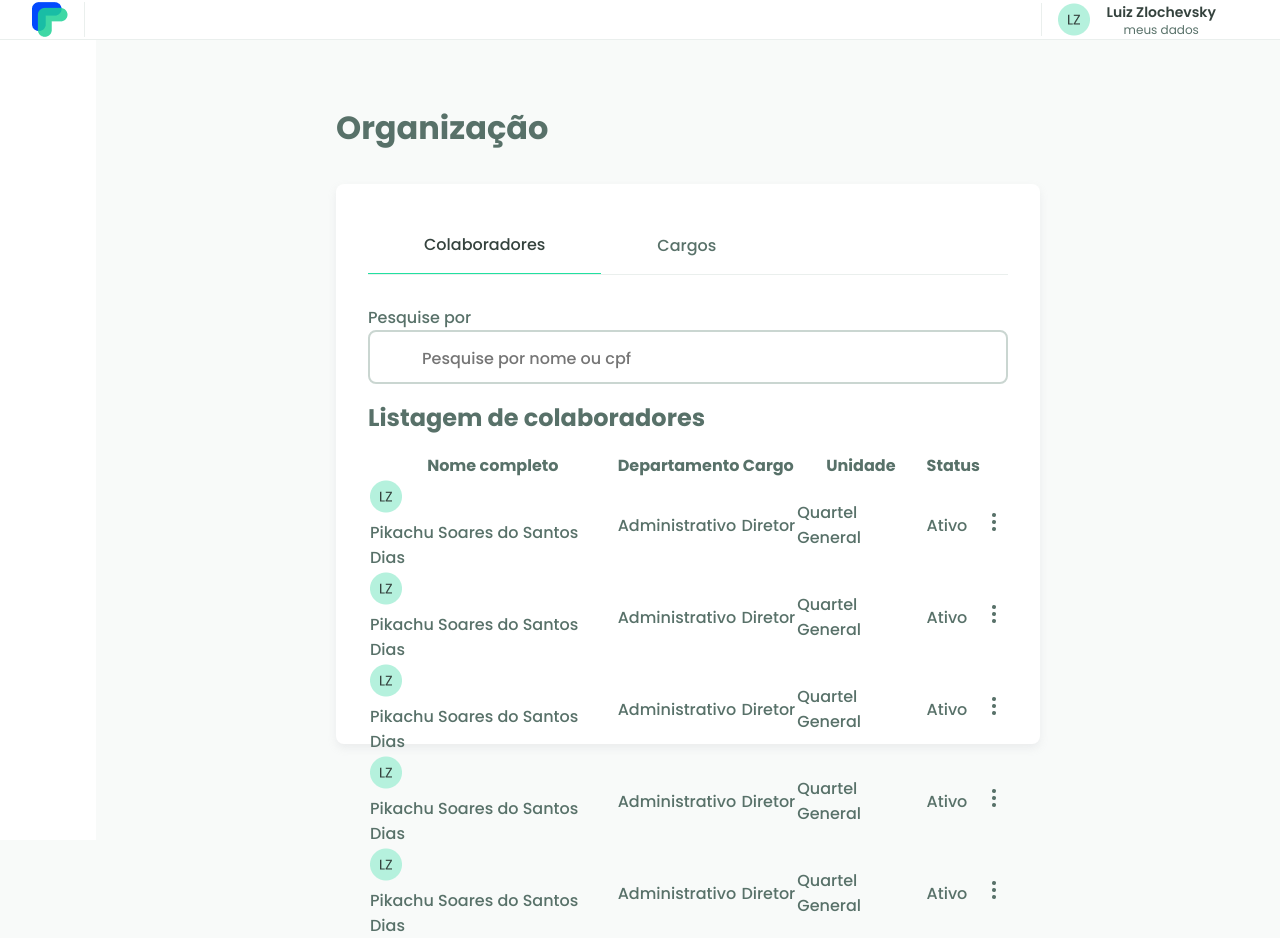
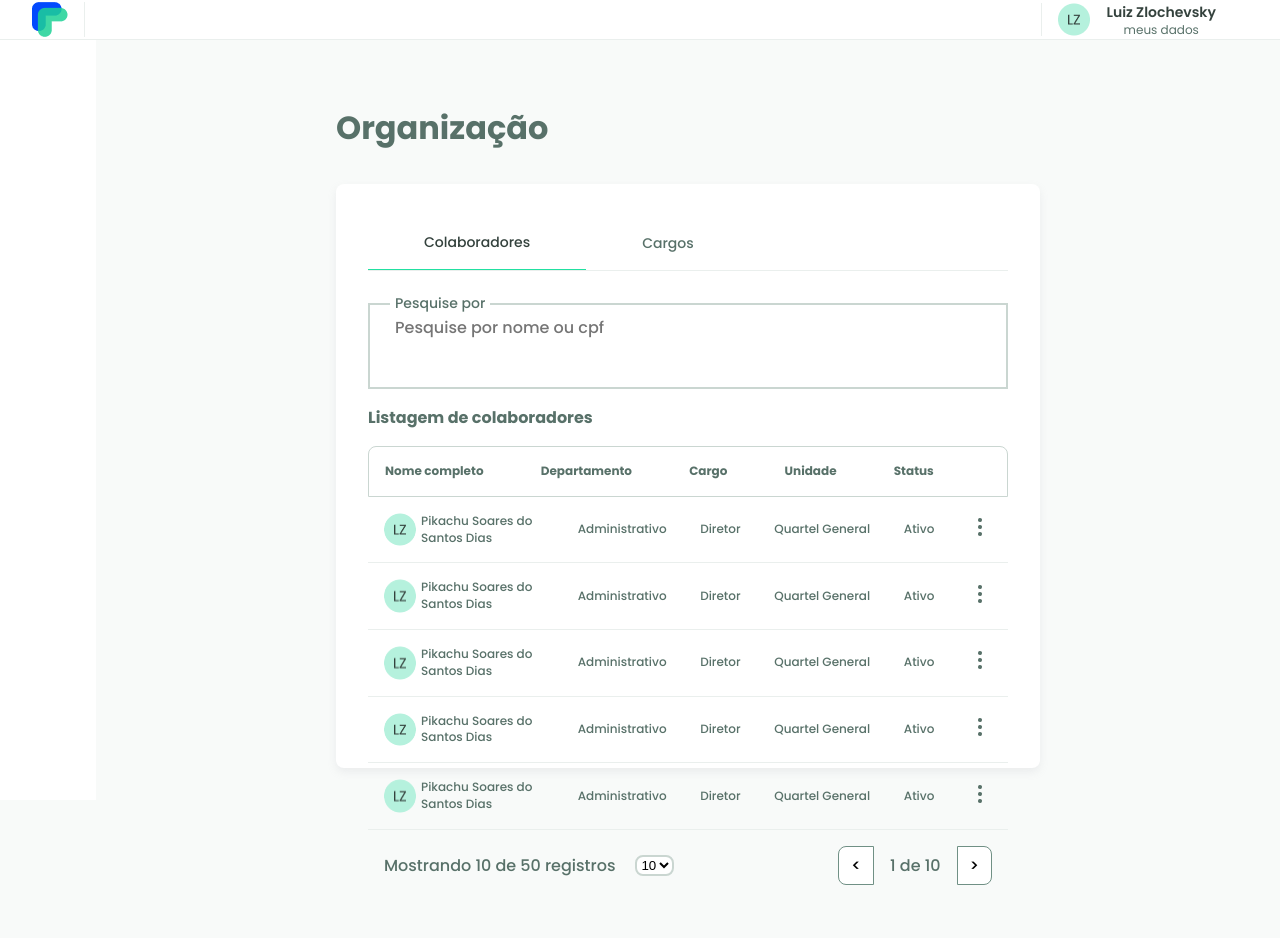
Before and after one commit to castilhosz/ppchallenge, a Next.js app: page / in a window 1280 px wide. Shown: the top 938 px of the page. After the commit the page ends 901 px from the top, so only its background shows below. Built offline with nearby package versions, Linux system fonts and the light colour scheme.

Commit message:
feat: finalizate style and fixed html syntex

```diff
--- a/src/pages/index.tsx
+++ b/src/pages/index.tsx
@@ -3,6 +3,7 @@ import Head from 'next/head'
 import styles from '../styles/pages/Home.module.css'
 
 import Header from "../components/Header";
+import Aside from '../components/Aside';
 
 const Home: NextPage = () => {
   return (
@@ -13,7 +14,7 @@ const Home: NextPage = () => {
 
       <Header />
       <main>
-        <aside></aside>
+        <Aside />
         <div>
           <div className={styles.content}>
             <h1>Organização</h1>
@@ -22,23 +23,24 @@ const Home: NextPage = () => {
                 <p id='tab-active'>Colaboradores</p>
                 <p>Cargos</p>
               </div>
-              <form>
+              <div className={styles.form}>
                 <label>Pesquise por</label>
                 <textarea placeholder='Pesquise por nome ou cpf' />
-              </form>
+              </div>
               <div>
                 <h2>Listagem de colaboradores</h2>
               </div>
-              <table>
+              <table className={styles.table}>
                 <tr>
                   <th>Nome completo</th>
                   <th>Departamento</th>
                   <th>Cargo</th>
                   <th>Unidade</th>
                   <th>Status</th>
+                  <th></th>
                 </tr>
                 <tr>
-                  <td><img src="/defaultAvatar.png" alt="" /> <p>Pikachu Soares do Santos Dias</p></td>
+                  <td className={styles.name}><img src="/defaultAvatar.png" alt="" /> <p>Pikachu Soares do Santos Dias</p></td>
                   <td>Administrativo</td>
                   <td>Diretor</td>
                   <td>Quartel General</td>
@@ -46,7 +48,7 @@ const Home: NextPage = () => {
                   <td><a href=""><img src="/more-vertical.png" alt="" /></a></td>
                 </tr>
                 <tr>
-                  <td><img src="/defaultAvatar.png" alt="" /> <p>Pikachu Soares do Santos Dias</p></td>
+                  <td className={styles.name}><img src="/defaultAvatar.png" alt="" /> <p>Pikachu Soares do Santos Dias</p></td>
                   <td>Administrativo</td>
                   <td>Diretor</td>
                   <td>Quartel General</td>
@@ -54,7 +56,7 @@ const Home: NextPage = () => {
                   <td><a href=""><img src="/more-vertical.png" alt="" /></a></td>
                 </tr>
                 <tr>
-                  <td><img src="/defaultAvatar.png" alt="" /> <p>Pikachu Soares do Santos Dias</p></td>
+                  <td className={styles.name}><img src="/defaultAvatar.png" alt="" /> <p>Pikachu Soares do Santos Dias</p></td>
                   <td>Administrativo</td>
                   <td>Diretor</td>
                   <td>Quartel General</td>
@@ -62,7 +64,7 @@ const Home: NextPage = () => {
                   <td><a href=""><img src="/more-vertical.png" alt="" /></a></td>
                 </tr>
                 <tr>
-                  <td><img src="/defaultAvatar.png" alt="" /> <p>Pikachu Soares do Santos Dias</p></td>
+                  <td className={styles.name}><img src="/defaultAvatar.png" alt="" /> <p>Pikachu Soares do Santos Dias</p></td>
                   <td>Administrativo</td>
                   <td>Diretor</td>
                   <td>Quartel General</td>
@@ -70,15 +72,7 @@ const Home: NextPage = () => {
                   <td><a href=""><img src="/more-vertical.png" alt="" /></a></td>
                 </tr>
                 <tr>
-                  <td><img src="/defaultAvatar.png" alt="" /> <p>Pikachu Soares do Santos Dias</p></td>
-                  <td>Administrativo</td>
-                  <td>Diretor</td>
-                  <td>Quartel General</td>
-                  <td>Ativo</td>
-                  <td><a href=""><img src="/more-vertical.png" alt="" /></a></td>
-                </tr>
-                <tr>
-                  <td><img src="/defaultAvatar.png" alt="" /> <p>Pikachu Soares do Santos Dias</p></td>
+                  <td className={styles.name}><img src="/defaultAvatar.png" alt="" /> <p>Pikachu Soares do Santos Dias</p></td>
                   <td>Administrativo</td>
                   <td>Diretor</td>
                   <td>Quartel General</td>
@@ -86,14 +80,16 @@ const Home: NextPage = () => {
                   <td><a href=""><img src="/more-vertical.png" alt="" /></a></td>
                 </tr>
               </table>
-              <div>
+              <div className={styles.navtable}>
                 <div>
-                  <p>Mostrando 10 de 50 registros</p>
-                  <input type="" />
+                  <label>Mostrando 10 de 50 registros</label>
+                  <select>
+                    <option value="10">10</option>
+                  </select>
                 </div>
                 <div>
                   <button>&lt;</button>
-                  <strong>1 de 10</strong>
+                  <p>1 de 10</p>
                   <button>&gt;</button>
                 </div>
               </div>
--- a/src/styles/globals.css
+++ b/src/styles/globals.css
@@ -40,6 +40,6 @@ a {
 }
 
 textarea::-webkit-input-placeholder {
-  padding: 14px 52px;
-  font: 500 1rem 'Poppins', sans-serif #587169;
+  font: 500 'Poppins', sans-serif #587169;
+  font-size: 1rem;
 }
--- a/src/styles/pages/Home.module.css
+++ b/src/styles/pages/Home.module.css
@@ -6,13 +6,6 @@
 .container main {
   display: flex;
   flex-direction: row;
-}
-
-.container main aside {
-  border-right: 1px solid #fff;
-  background-color: #fff;
-  height: 100vh;
-  width: 15vw;
 }
 
 .content {
@@ -25,14 +18,15 @@
 }
 
 .content h1 {
-  font: 600 2rem 'Poppins', sans-serif #34423d;
+  font: 600 'Poppins', sans-serif #34423d;
+  font-size: 2rem;
   padding: 2rem 0;
 }
 
 .contentBox {
   padding: 2rem;
   width: 55vw;
-  height: 70vh;
+  height: 73vh;
 
   background-color: #fff;
   box-shadow: 0px 4px 8px rgba(165, 171, 179, 0.16);
@@ -52,33 +46,147 @@
 
 .tabs p {
   padding: 1rem 3.5rem;
-  font: 600 14px 'Poppins', sans-serif #A3B8B0;
+  font: 600 'Poppins', sans-serif #A3B8B0;
+  font-size: 14px;
 }
 
-.contentBox form {
-  display: flex;
-  flex-direction: column;
-  margin: 30px 0 0 0;
+.form {
+  margin-top:2rem;
+  border: 2px solid #CAD6D1;
 }
 
-.contentBox form label {
-  font: 500 14px 'Poppins', sans-serif #A3B8B0;
+.form label {
+  font: 500 'Poppins', sans-serif #A3B8B0;
+  font-size: 14px;
+  line-height: 1px;
+  padding-left: 5px;
+  padding-right: 5px;
+  position: relative;
+  top:-15px;
+  left:20px;
+  background-color:white;
 }
 
-.contentBox form textarea {
-  display: flex;
-  justify-content: center;
+.form textarea {
+  border: none;
+  width: 100%;
 
   resize: none;
   overflow: hidden;
+  outline: none;
 
-  width: 100%;
-  border-radius: 8px;
-  background-color: #fff;
-  border: 2px solid #CAD6D1;
+  position: relative;
+  top: -15px;
+
+  padding: 0 25px;
 }
 
 .contentBox div h2 {
   margin: 16px 0;
-  font: 600 1rem 'Poppins', sans-serif #34423d;
+  font: 600 'Poppins', sans-serif #34423d;
+  font-size: 1rem;
 }
+
+.table {
+  display: flex;
+  flex-direction: column;
+  width: 100%;
+}
+
+.table tr {
+  display: flex;
+  flex-direction: row;
+  justify-content: space-between;
+  align-items: center;
+  padding: 16px;
+  border-bottom: 1px solid #EAEFED;
+
+  font: 400 'Poppins', sans-serif #587169;
+  font-size: 12px;
+  line-height: 16.8px;
+}
+
+.table tr:first-of-type {
+  border: 1px solid #CAD6D1;
+  box-sizing: border-box;
+  border-radius: 8px 8px 0px 0px;
+
+  font: 600 'Poppins', sans-serif #587169;
+  font-size: 12px;
+}
+.table tr td {
+  max-width: 10rem;
+}
+.name {
+  display: flex;
+  flex-direction: row;
+}
+
+.name img {
+  border-radius: 80px;
+}
+
+.name p {
+  padding-left: 5px;
+  font: 600 'Poppins', sans-serif #587169;
+  font-size: 12px;
+}
+
+.navtable {
+  display: flex;
+  flex-direction: row;
+
+  width: 100%;
+
+  justify-content: space-between;
+  align-items: center;
+
+  padding: 1rem;
+}
+
+.navtable div {
+  display: flex;
+  flex-direction: row;
+  align-items: center;
+}
+
+.navtable div label {
+  font: 400 'Poppins', sans-serif #587169;
+  font-size: 1rem;
+}
+
+.navtable div select {
+  margin: 0 0 0 20px;
+  background: #FFFFFF;
+  border: 2px solid #CAD6D1;
+  box-sizing: border-box;
+  border-radius: 8px;
+}
+
+.navtable div select option {
+  font: 500 'Poppins', sans-serif #587169;
+  font-size: 1rem;
+  line-height: 24px;
+}
+
+.navtable div p {
+  font: 600 'Poppins', sans-serif #587169;
+  font-size: 1rem;
+  padding: 0 1rem
+}
+
+.navtable div button {
+  padding: 6px 12px;
+  border: 1.4px solid #709085;
+  box-sizing: border-box;
+  border-radius: 0px 8px 8px 0px;
+  background: #fff
+}
+
+.navtable div button:first-of-type {
+  padding: 6px 12px;
+  border: 1.4px solid #709085;
+  box-sizing: border-box;
+  border-radius: 8px 0px 0px 8px;
+  background: #fff
+}
```
